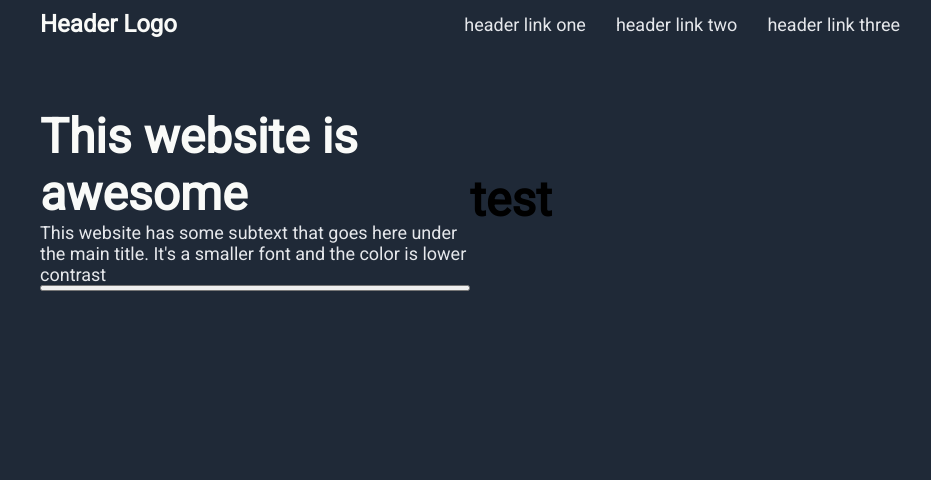
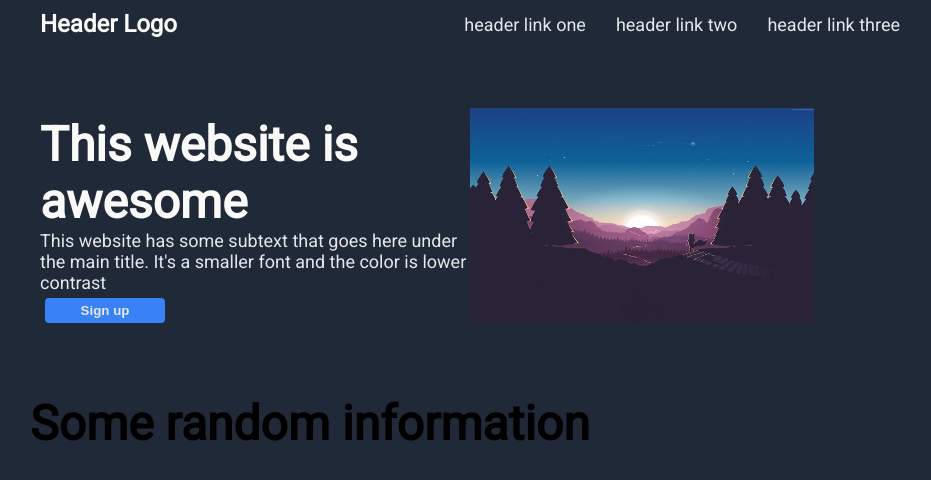
Before and after one commit to DotSnuk/odin-foundation-landing-page, a plain HTML site: page index.html in a window 1280 px wide. Shown: the whole page, without its empty margins (170-1101 px from the left). Drawn offline with Linux system fonts and the light colour scheme.

Commit message:
header styled, info started

```diff
--- a/index.html
+++ b/index.html
@@ -23,11 +23,16 @@
                 <div class="secondary">This website has some subtext that goes here under
                     the main title. It's a smaller font and the color is lower contrast
                 </div>
-                <button></button>
+                <button>Sign up</button>
             </div>
             <div class="right">
-                test
+                <img src="25571.jpg" alt="">
             </div>
+        </div>
+        <div class="information">
+            <div class="info-title">Some random information</div>
+
+
         </div>
 
     </div>
--- a/styles.css
+++ b/styles.css
@@ -76,3 +76,19 @@ a {
     font-size: 18px;
     font-weight: 100;
 }
+
+.right > img {
+    width: 80%;
+}
+
+button {
+    background-color: #3882f6;
+    border-radius: 4px;
+    border: none;
+    padding: 5px;
+    color: #e5e7eb;
+    width: 120px;
+    margin: 5px;
+    font-weight: bold;
+
+}
```
Also changed, not shown: 25571.jpg (added).
